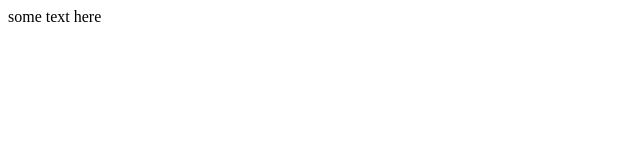
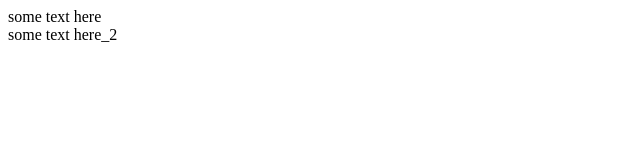
Before and after one commit to Red02Raccoon/git, a plain HTML site: page index.html in a window 1280 px wide. Shown: the full height of the page, 0-640 px from the left. Drawn offline with Linux system fonts and the light colour scheme.

Commit message:
add html_2

```diff
--- a/index.html
+++ b/index.html
@@ -1 +1,2 @@
 <div>some text here</div>
+<div>some text here_2</div>
```
